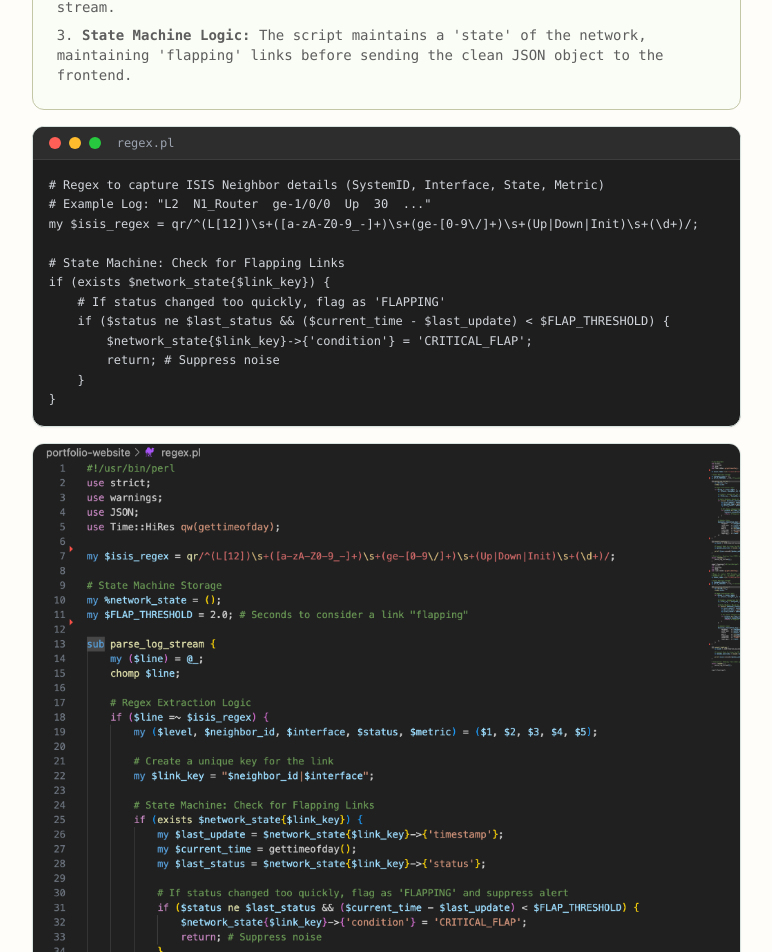
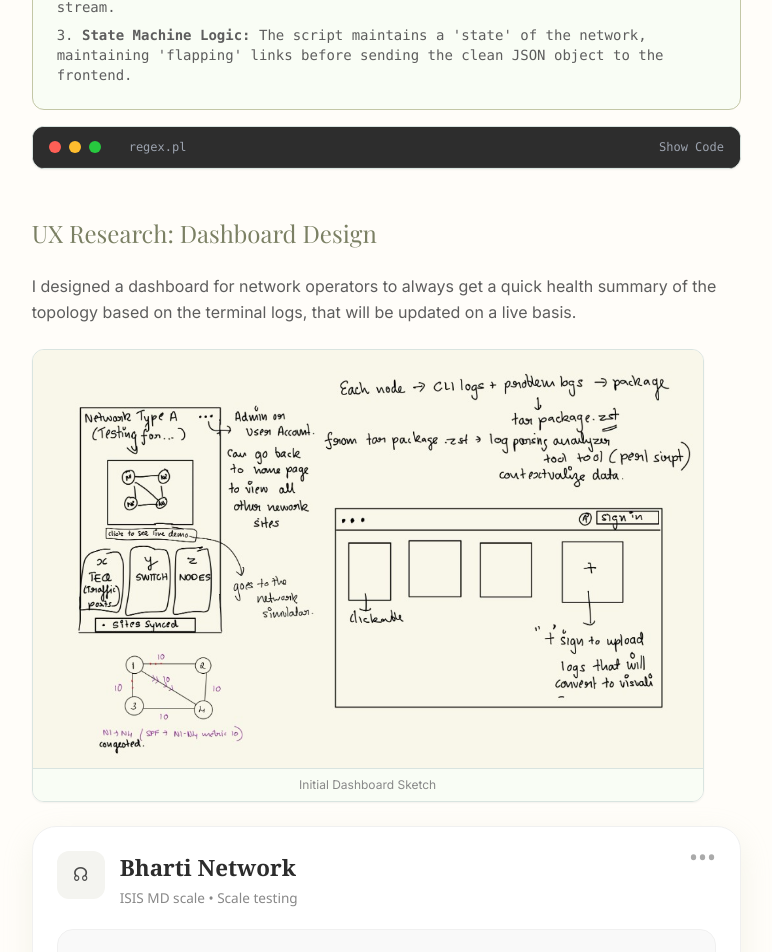
Before and after one commit to Maneesha9801/portfolio-website, a React (Vite) app: page /portfolio-website/netoptix in a window 1280 px wide. Shown: the part 3240-4192 px from the top of the page, without its empty margins (443-1215 px from the left). Built offline with nearby package versions, Linux system fonts and the light colour scheme; a web font is replaced by a local one.

Commit message:
refactor: Replace static code snippet with collapsible block in NetOptix

```diff
--- a/src/components/NetOptix.tsx
+++ b/src/components/NetOptix.tsx
@@ -1,4 +1,4 @@
-import React from 'react';
+import React, { useState } from 'react';
 import { Link } from 'react-router-dom';
 import { NetOptixDashboard } from './NetOptixDashboard';
 
@@ -6,7 +6,90 @@ interface NetOptixProps {
     onBack?: () => void;
 }
 
+const PERL_CODE = `#!/usr/bin/perl
+use strict;
+use warnings;
+use JSON;
+use Time::HiRes qw(gettimeofday);
+
+# =======================================================
+# 1. CONFIGURATION & REGEX PATTERNS
+# Purpose: Extract structured data from unstructured CLI text
+# =======================================================
+
+# Regex to capture ISIS Neighbor details (SystemID, Interface, State, Metric)
+# Example Log: "L2  N1_Router  ge-1/0/0  Up  30  ..."
+my $isis_regex = qr/^(L[12])\\s+([a-zA-Z0-9_-]+)\\s+(ge-[0-9\\/]+)\\s+(Up|Down|Init)\\s+(\\d+)/;
+
+# State Machine Storage
+my %network_state = ();
+my $FLAP_THRESHOLD = 2.0; # Seconds to consider a link "flapping"
+
+# =======================================================
+# 2. PARSING ENGINE
+# Purpose: Read raw stream (SSH or .zstf) and normalize data
+# =======================================================
+
+sub parse_log_stream {
+    my ($line) = @_;
+    chomp $line;
+
+    # Regex Extraction Logic
+    if ($line =~ $isis_regex) {
+        my ($level, $neighbor_id, $interface, $status, $metric) = ($1, $2, $3, $4, $5);
+
+        # Create a unique key for the link
+        my $link_key = "$neighbor_id|$interface";
+
+        # State Machine: Check for Flapping Links
+        if (exists $network_state{$link_key}) {
+            my $last_update = $network_state{$link_key}->{'timestamp'};
+            my $current_time = gettimeofday();
+            my $last_status = $network_state{$link_key}->{'status'};
+
+            # If status changed too quickly, flag as 'FLAPPING' and suppress alert
+            if ($status ne $last_status && ($current_time - $last_update) < $FLAP_THRESHOLD) {
+                $network_state{$link_key}->{'condition'} = 'CRITICAL_FLAP';
+                return; # Suppress noise
+            }
+        }
+
+        # Update State
+        $network_state{$link_key} = {
+            neighbor    => $neighbor_id,
+            interface   => $interface,
+            status      => $status,
+            metric      => int($metric),
+            timestamp   => gettimeofday(),
+            condition   => 'STABLE',
+            topology_l  => $level
+        };
+    }
+}
+
+# =======================================================
+# 3. JSON EXPORT
+# Purpose: Push clean data to React Frontend
+# =======================================================
+
+sub export_topology {
+    my $json = JSON->new->allow_nonref;
+
+    # Convert Hash to Array for D3.js / React Flow
+    my @nodes_and_links = values %network_state;
+
+    print $json->encode(\\@nodes_and_links);
+}
+
+# Simulation: Reading from STDIN (piped from SSH or zstdcat)
+while (<STDIN>) {
+    parse_log_stream($_);
+}
+
+export_topology();`;
+
 export const NetOptix: React.FC<NetOptixProps> = () => {
+    const [isCodeOpen, setIsCodeOpen] = useState(false);
     return (
         <div className="min-h-screen bg-paper animate-fade-in-up selection:bg-accent-yellow selection:text-black">
             {/* Navigation */}
@@ -172,8 +255,12 @@ export const NetOptix: React.FC<NetOptixProps> = () => {
                                             </ol>
                                         </div>
 
-                                        <div className="rounded-xl overflow-hidden border border-[#D9E4E0] bg-[#1e1e1e] shadow-sm mt-4">
-                                            <div className="flex items-center px-4 py-2 bg-[#2d2d2d] border-b border-[#3d3d3d]">
+                                        <div className="rounded-xl overflow-hidden border border-[#D9E4E0] bg-[#1e1e1e] shadow-sm mt-6">
+                                            <button
+                                                onClick={() => setIsCodeOpen(!isCodeOpen)}
+                                                className="w-full flex items-center justify-between px-4 py-3 bg-[#2d2d2d] border-b border-[#3d3d3d] hover:bg-[#363636] transition-colors"
+                                            >
+                                                <div className="flex items-center gap-3">
                                                     <div className="flex gap-2">
                                                         <div className="w-3 h-3 rounded-full bg-[#ff5f56]"></div>
                                                         <div className="w-3 h-3 rounded-full bg-[#ffbd2e]"></div>
@@ -181,31 +268,18 @@ export const NetOptix: React.FC<NetOptixProps> = () => {
                                                     </div>
                                                     <span className="ml-4 text-xs text-gray-400 font-mono">regex.pl</span>
                                                 </div>
-                                            <div className="p-4 overflow-x-auto">
+                                                <span className="text-gray-400 text-xs font-mono">
+                                                    {isCodeOpen ? 'Hide Code' : 'Show Code'}
+                                                </span>
+                                            </button>
+
+                                            {isCodeOpen && (
+                                                <div className="p-4 overflow-x-auto animate-fade-in">
                                                     <pre className="text-xs font-mono text-gray-300 leading-relaxed">
-                                                    {`# Regex to capture ISIS Neighbor details (SystemID, Interface, State, Metric)
-# Example Log: "L2  N1_Router  ge-1/0/0  Up  30  ..."
-my $isis_regex = qr/^(L[12])\\s+([a-zA-Z0-9_-]+)\\s+(ge-[0-9\\/]+)\\s+(Up|Down|Init)\\s+(\\d+)/;
-
-# State Machine: Check for Flapping Links
-if (exists $network_state{$link_key}) {
-    # If status changed too quickly, flag as 'FLAPPING'
-    if ($status ne $last_status && ($current_time - $last_update) < $FLAP_THRESHOLD) {
-        $network_state{$link_key}->{'condition'} = 'CRITICAL_FLAP';
-        return; # Suppress noise
-    }
-}`}
+                                                        {PERL_CODE}
                                                     </pre>
                                                 </div>
-                                        </div>
-
-                                        <div className="rounded-xl overflow-hidden border border-[#D9E4E0] shadow-sm mt-4">
-                                            <img
-                                                src={`${import.meta.env.BASE_URL}regex-perl-snippet.png`}
-                                                alt="Perl Regex Script in IDE"
-                                                className="w-full h-auto"
-                                            />
-                                            <p className="text-xs text-[#888] p-2 bg-[#f9fdf5] text-center border-t border-[#D9E4E0]">Full Script Implementation</p>
+                                            )}
                                         </div>
                                     </div>
                                 </div>
```
Lines whose indentation alone changed are shown as unchanged.
